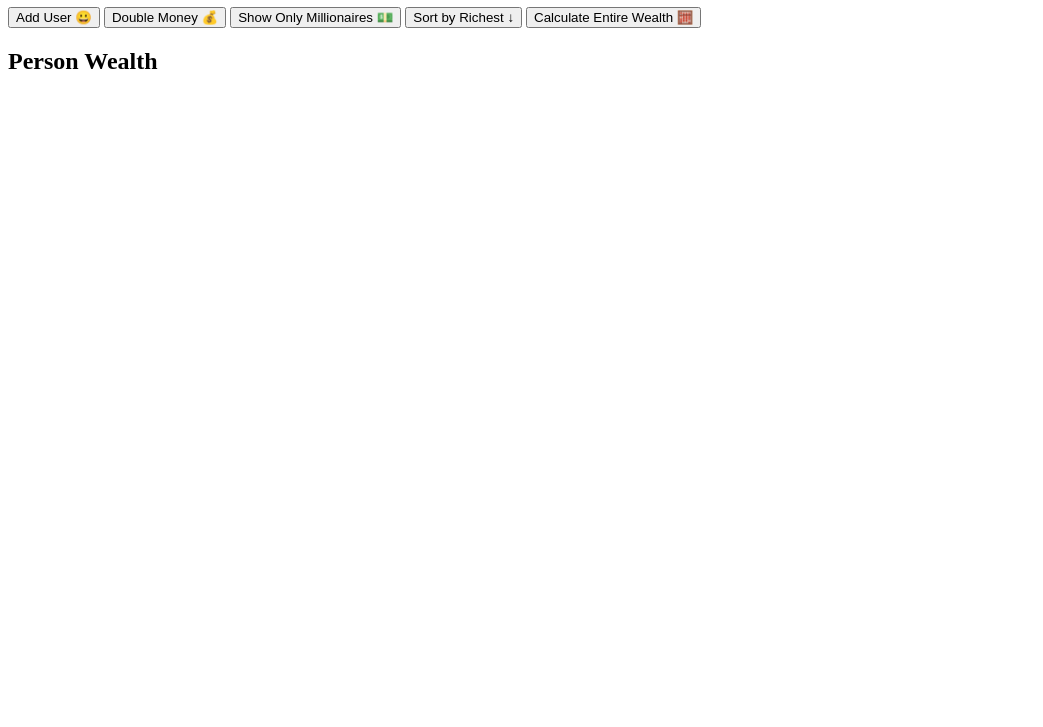
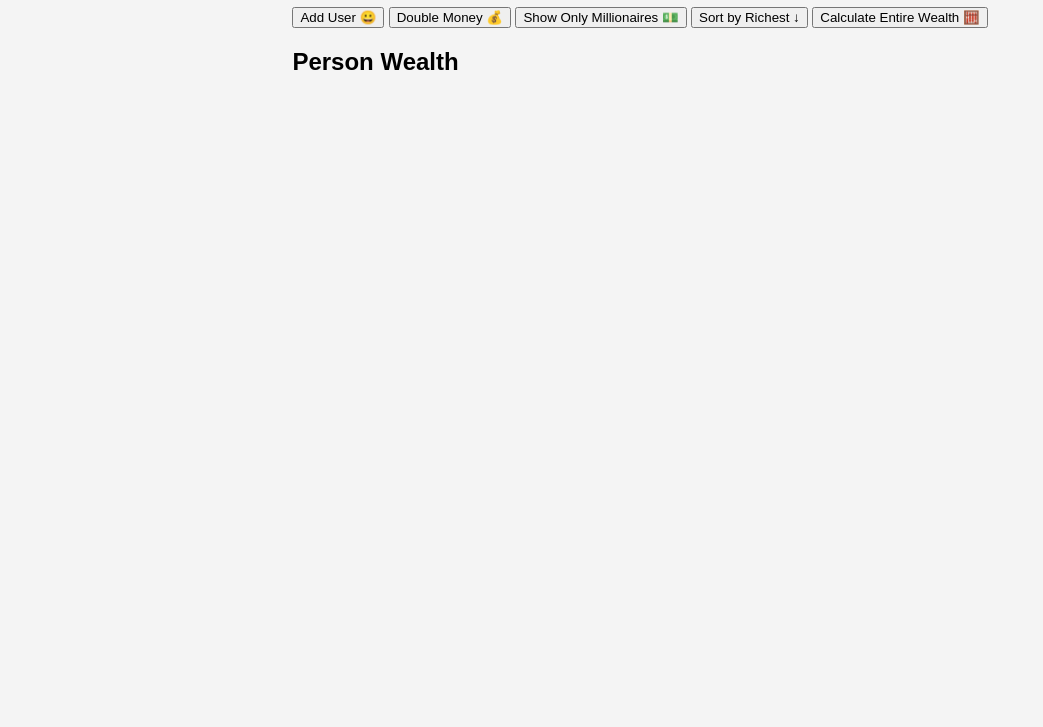
Before and after one commit to bfly2001/dom-array-methods, a plain HTML site: page index.html in a window 1280 px wide. Shown: the part 73-800 px from the top of the page, without its empty margins (0-1043 px from the left). Drawn offline with Linux system fonts and the light colour scheme.

Commit message:
Update styles.css
styled body

```diff
--- a/styles.css
+++ b/styles.css
@@ -1,3 +1,13 @@
 * {
  box-sizing: border-box;
 }
+
+body {
+    background: #f4f4f4;
+    font-family: Arial, Helvetica, sans-serif;
+    display: flex;
+    flex-direction: column;
+    align-items: center;
+    min-height: 100vh;
+    margin: 0;
+}
```
